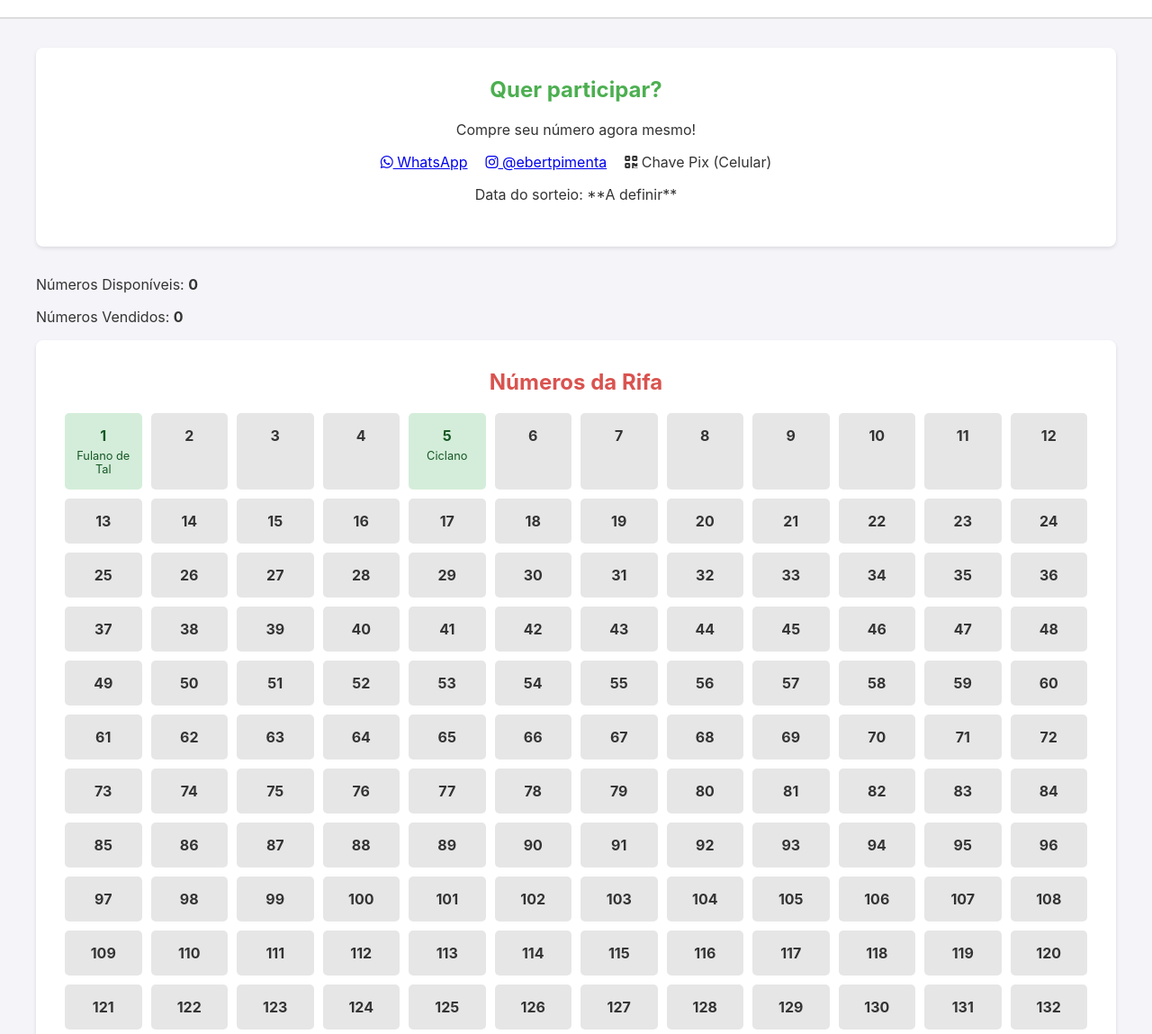
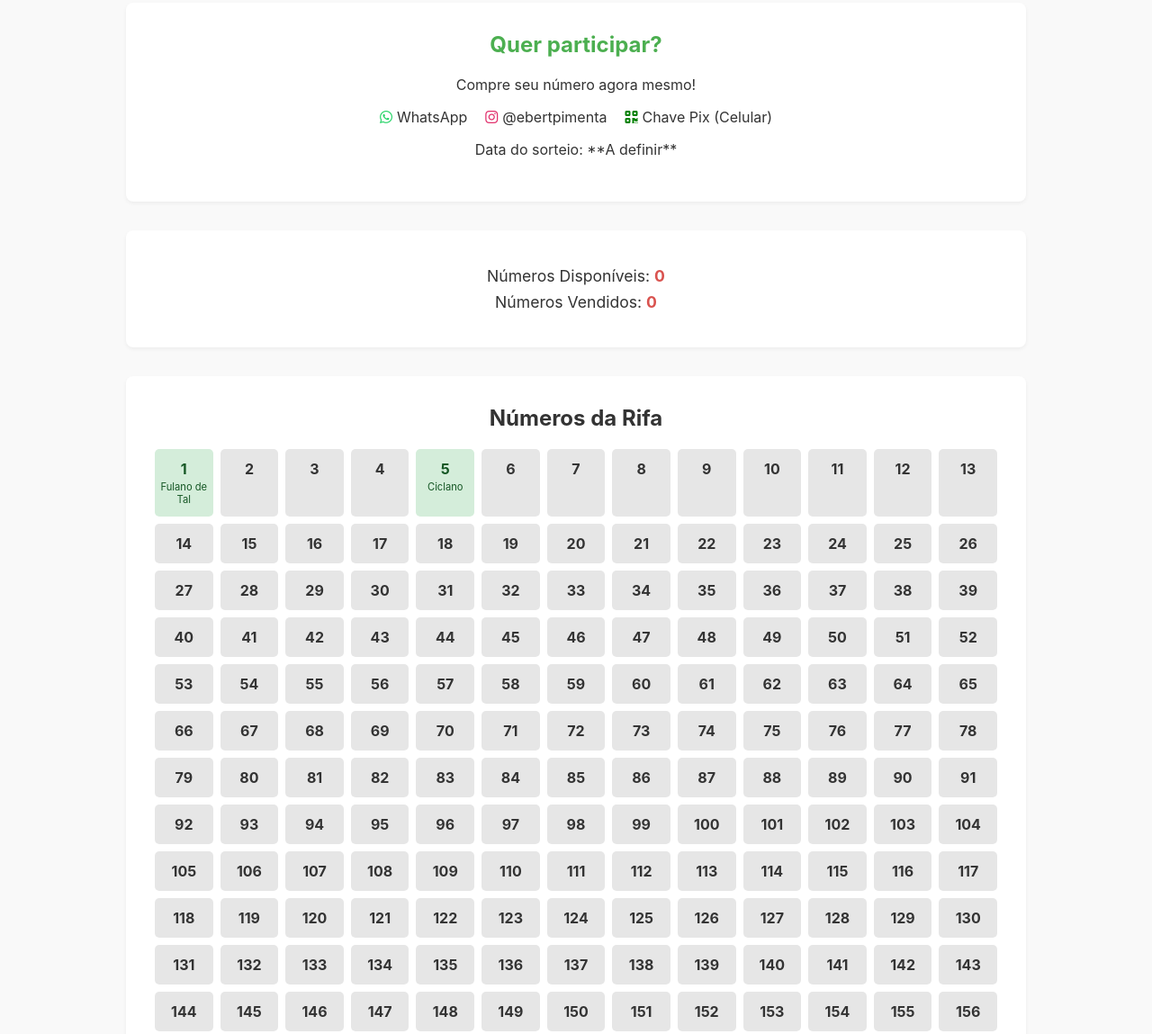
Before and after one commit to esiolima/rifa-ebert, a plain HTML site: page index.html in a window 1280 px wide. Shown: the part 454-1603 px from the top of the page at 90% size. Drawn offline with Linux system fonts and the light colour scheme.

Commit message:
Update style.css

```diff
--- a/style.css
+++ b/style.css
@@ -2,7 +2,7 @@ body {
     font-family: -apple-system, BlinkMacSystemFont, 'Segoe UI', Roboto, Oxygen, Ubuntu, Cantarell, 'Open Sans', 'Helvetica Neue', sans-serif;
     margin: 0;
     padding: 0;
-    background-color: #f4f4f9;
+    background-color: #f9f9f9;
     color: #333;
 }
 
@@ -10,41 +10,48 @@ body {
     background-color: #fff;
     padding: 2rem;
     text-align: center;
-    border-bottom: 2px solid #ddd;
+    border-bottom: 1px solid #eee;
     display: flex;
-    justify-content: center;
+    flex-direction: column;
     align-items: center;
-    gap: 20px;
+    position: relative;
 }
 
 .header h1 {
     font-size: 2.5rem;
-    color: #d9534f;
+    color: #333;
     margin-bottom: 0.5rem;
 }
 
 .header p {
     margin: 0;
-    font-size: 1.1rem;
+    font-size: 1rem;
 }
 
 .header span {
-    font-size: 1.8rem;
+    font-size: 1.5rem;
     font-weight: bold;
-    color: #333;
+    color: #d9534f;
+}
+
+.guitar-image {
+    max-width: 250px;
+    margin-bottom: 1rem;
+    border-radius: 8px;
+    box-shadow: 0 4px 12px rgba(0,0,0,0.1);
 }
 
 .main-content {
-    max-width: 1200px;
+    max-width: 1000px;
     margin: 2rem auto;
     padding: 0 1rem;
 }
 
-.buy-info {
+.buy-info, .raffle-grid, .status-info {
     background-color: #fff;
     padding: 2rem;
     border-radius: 8px;
-    box-shadow: 0 2px 4px rgba(0,0,0,0.1);
+    box-shadow: 0 2px 4px rgba(0,0,0,0.05);
     margin-bottom: 2rem;
     text-align: center;
 }
@@ -62,62 +69,77 @@ body {
     font-size: 1rem;
 }
 
-.contact-info p {
-    margin: 0.5rem 0;
-    font-weight: bold;
+.contact-link {
+    text-decoration: none;
+    color: #333;
+    transition: transform 0.2s ease;
+    display: flex;
+    align-items: center;
+    gap: 5px;
 }
 
-.raffle-grid {
-    background-color: #fff;
-    padding: 2rem;
-    border-radius: 8px;
-    box-shadow: 0 2px 4px rgba(0,0,0,0.1);
+.contact-link:hover {
+    transform: scale(1.05);
 }
+
+.contact-link.whatsapp i { color: #25D366; }
+.contact-link.instagram i { color: #E1306C; }
+.contact-link.pix i { color: #008000; }
+.contact-link.pix { cursor: pointer; }
+
 
 .raffle-grid h2 {
     text-align: center;
     margin-top: 0;
-    color: #d9534f;
+    color: #333;
 }
 
 .grid-container {
     display: grid;
-    grid-template-columns: repeat(auto-fit, minmax(80px, 1fr));
-    gap: 10px;
+    grid-template-columns: repeat(auto-fit, minmax(60px, 1fr));
+    gap: 8px;
 }
 
 .grid-item {
     background-color: #e6e6e6;
-    padding: 15px 5px;
+    padding: 12px 5px;
     border-radius: 5px;
     text-align: center;
     font-weight: bold;
-    cursor: pointer;
+    cursor: default;
     transition: background-color 0.3s ease;
-}
-
-.grid-item:hover {
-    background-color: #d4d4d4;
+    font-size: 1rem;
 }
 
 .grid-item.sold {
     background-color: #d4edda;
     color: #155724;
-    cursor: default;
-    position: relative;
-    overflow: hidden;
 }
 
-.grid-item.sold:hover {
-    background-color: #c3e6cb;
+.grid-item.editable {
+    cursor: pointer;
+}
+
+.grid-item.editable:hover {
+    background-color: #d4d4d4;
 }
 
 .grid-item.sold .comprador {
-    font-size: 0.8em;
+    font-size: 0.7em;
     font-weight: normal;
     display: block;
-    margin-top: 5px;
+    margin-top: 3px;
     color: #155724;
+}
+
+.status-info p {
+    font-size: 1.1rem;
+    margin: 0.5rem 0;
+}
+
+.status-info strong {
+    color: #d9534f;
+    font-weight: bold;
 }
 
 .footer {
@@ -132,10 +154,9 @@ body {
 /* Responsividade básica para telas menores */
 @media (max-width: 600px) {
     .header {
-        flex-direction: column;
+        padding: 1rem;
     }
-
-    .header-price {
-        margin-top: 1rem;
+    .grid-container {
+        grid-template-columns: repeat(auto-fit, minmax(50px, 1fr));
     }
 }
```
